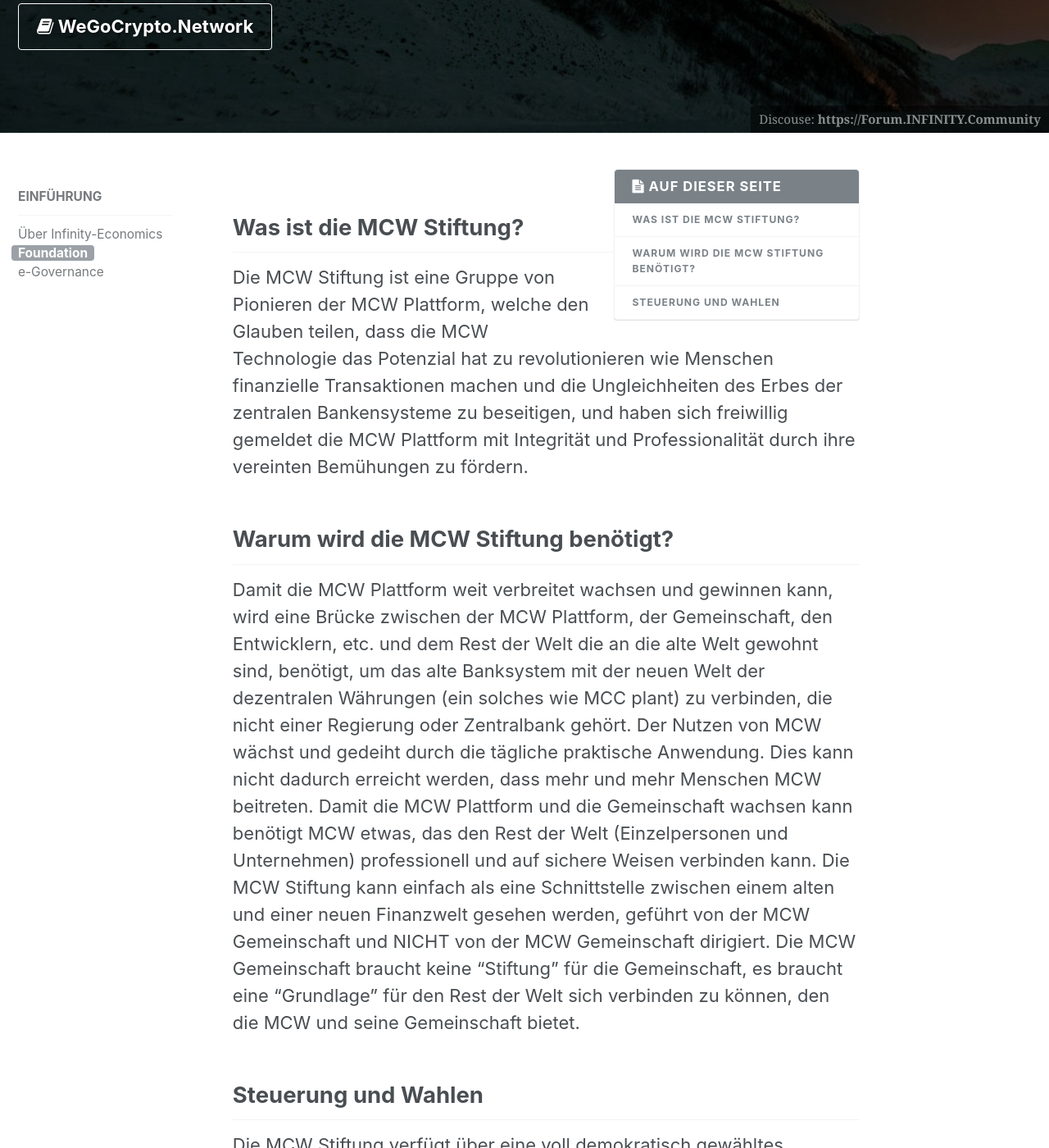
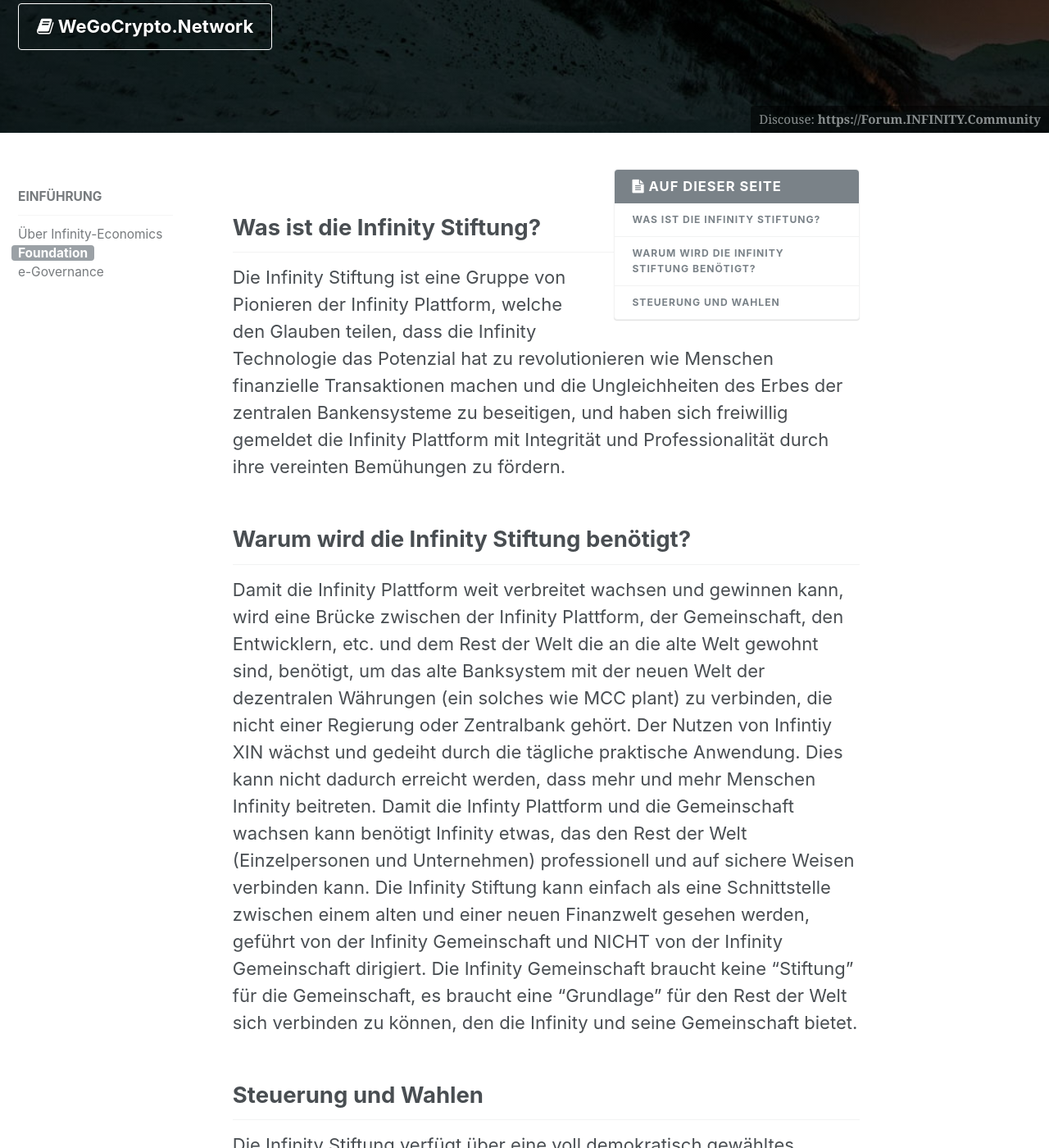
Before and after one commit to infinity-economics/WhitePaper, a Jekyll site: the page built from _docs/02-foundation.md, in a window 1280 px wide and 1400 px high, scrolled down 361 px. Shown: the whole window at 82% size. Built offline with Jekyll 4.4.1, drawn with Linux system fonts in a browser that asks for light colours; some of the changed text lies outside the part shown.

Commit message:
Update 02-foundation.md

```diff
--- a/_docs/02-foundation.md
+++ b/_docs/02-foundation.md
@@ -17,14 +17,14 @@ sidebar:
 ---
 {% include toc %}
 
-## Was ist die MCW Stiftung?
-Die MCW Stiftung ist eine Gruppe von Pionieren der MCW Plattform, welche den Glauben teilen, dass die MCW Technologie das Potenzial hat zu revolutionieren wie Menschen finanzielle Transaktionen machen und die Ungleichheiten des Erbes der zentralen Bankensysteme zu beseitigen, und haben sich freiwillig gemeldet die MCW Plattform mit Integrität und Professionalität durch ihre vereinten Bemühungen zu fördern.
+## Was ist die Infinity Stiftung?
+Die Infinity Stiftung ist eine Gruppe von Pionieren der Infinity Plattform, welche den Glauben teilen, dass die Infinity Technologie das Potenzial hat zu revolutionieren wie Menschen finanzielle Transaktionen machen und die Ungleichheiten des Erbes der zentralen Bankensysteme zu beseitigen, und haben sich freiwillig gemeldet die Infinity Plattform mit Integrität und Professionalität durch ihre vereinten Bemühungen zu fördern.
 
-## Warum wird die MCW Stiftung benötigt?
-Damit die MCW Plattform weit verbreitet wachsen und gewinnen kann, wird eine Brücke zwischen der MCW Plattform, der Gemeinschaft, den Entwicklern, etc. und dem Rest der Welt die an die alte Welt gewohnt sind, benötigt, um das alte Banksystem mit der neuen Welt der dezentralen Währungen (ein solches wie MCC plant) zu verbinden, die nicht einer Regierung oder Zentralbank gehört. Der Nutzen von MCW wächst und gedeiht durch die tägliche praktische Anwendung. Dies kann nicht dadurch erreicht werden, dass mehr und mehr Menschen MCW beitreten. Damit die MCW Plattform und die Gemeinschaft wachsen kann benötigt MCW etwas, das den Rest der Welt (Einzelpersonen und Unternehmen) professionell und auf sichere Weisen verbinden kann. Die MCW Stiftung kann einfach als eine Schnittstelle zwischen einem alten und einer neuen Finanzwelt gesehen werden, geführt von der MCW Gemeinschaft und NICHT von der MCW Gemeinschaft dirigiert. Die MCW Gemeinschaft braucht keine "Stiftung" für die Gemeinschaft, es braucht eine "Grundlage" für den Rest der Welt sich verbinden zu können, den die MCW und seine Gemeinschaft bietet.
+## Warum wird die Infinity Stiftung benötigt?
+Damit die Infinity Plattform weit verbreitet wachsen und gewinnen kann, wird eine Brücke zwischen der Infinity Plattform, der Gemeinschaft, den Entwicklern, etc. und dem Rest der Welt die an die alte Welt gewohnt sind, benötigt, um das alte Banksystem mit der neuen Welt der dezentralen Währungen (ein solches wie MCC plant) zu verbinden, die nicht einer Regierung oder Zentralbank gehört. Der Nutzen von Infintiy XIN wächst und gedeiht durch die tägliche praktische Anwendung. Dies kann nicht dadurch erreicht werden, dass mehr und mehr Menschen Infinity beitreten. Damit die Infinty Plattform und die Gemeinschaft wachsen kann benötigt Infinity etwas, das den Rest der Welt (Einzelpersonen und Unternehmen) professionell und auf sichere Weisen verbinden kann. Die Infinity Stiftung kann einfach als eine Schnittstelle zwischen einem alten und einer neuen Finanzwelt gesehen werden, geführt von der Infinity Gemeinschaft und NICHT von der Infinity Gemeinschaft dirigiert. Die Infinity Gemeinschaft braucht keine "Stiftung" für die Gemeinschaft, es braucht eine "Grundlage" für den Rest der Welt sich verbinden zu können, den die Infinity und seine Gemeinschaft bietet.
 
 ## Steuerung und Wahlen
-Die MCW Stiftung verfügt über eine voll demokratisch gewähltes Gremium an unabhängigen Freiwilligen und einen Betrag leistenden Mitgliedern. Der Vorstand wird jährlich nach der Bootstrap Phase durch die Abstimmung aller Mitglieder gewählt. Lesen Sie mehr über was ist eine Stiftung?
+Die Infinity Stiftung verfügt über eine voll demokratisch gewähltes Gremium an unabhängigen Freiwilligen und einen Betrag leistenden Mitgliedern. Der Vorstand wird jährlich nach der Bootstrap Phase durch die Abstimmung aller Mitglieder gewählt. Lesen Sie mehr über was ist eine Stiftung?
 [Read more about what is a Foundation?](https://mycryptoworld.com/whitepaper/de/Foundation.html#){:target="_blank"}
 
 ---
```
